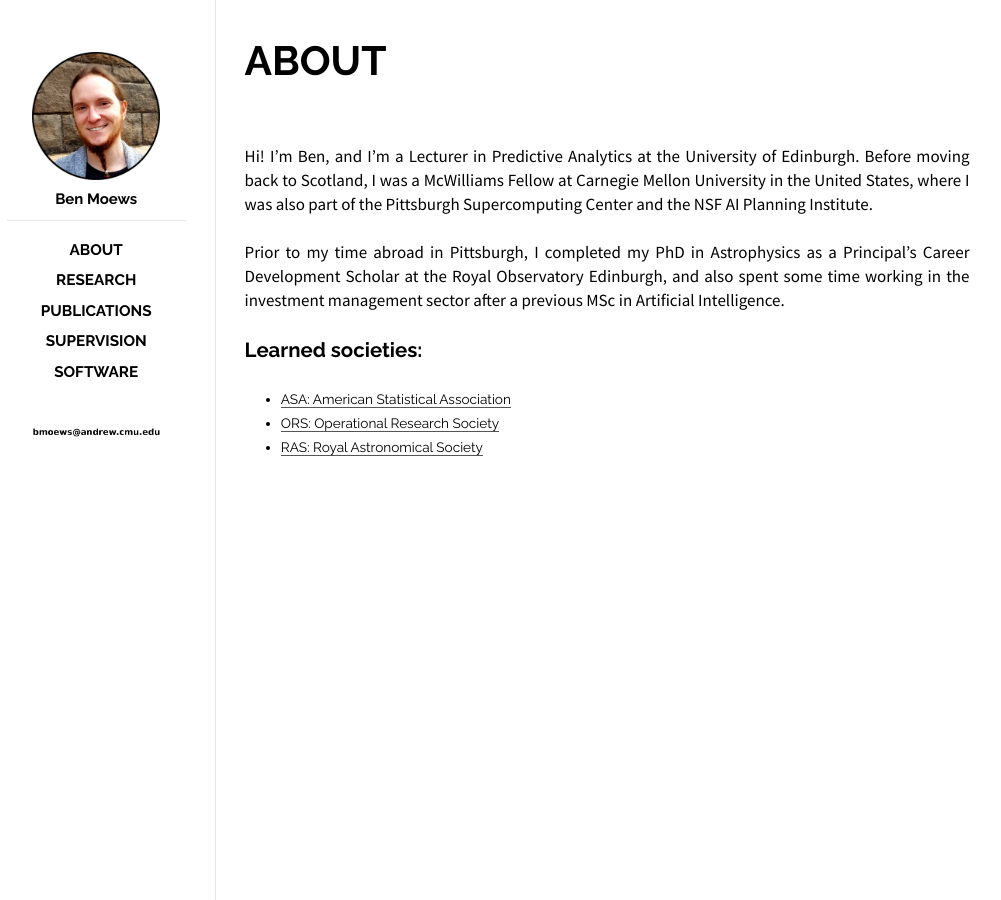
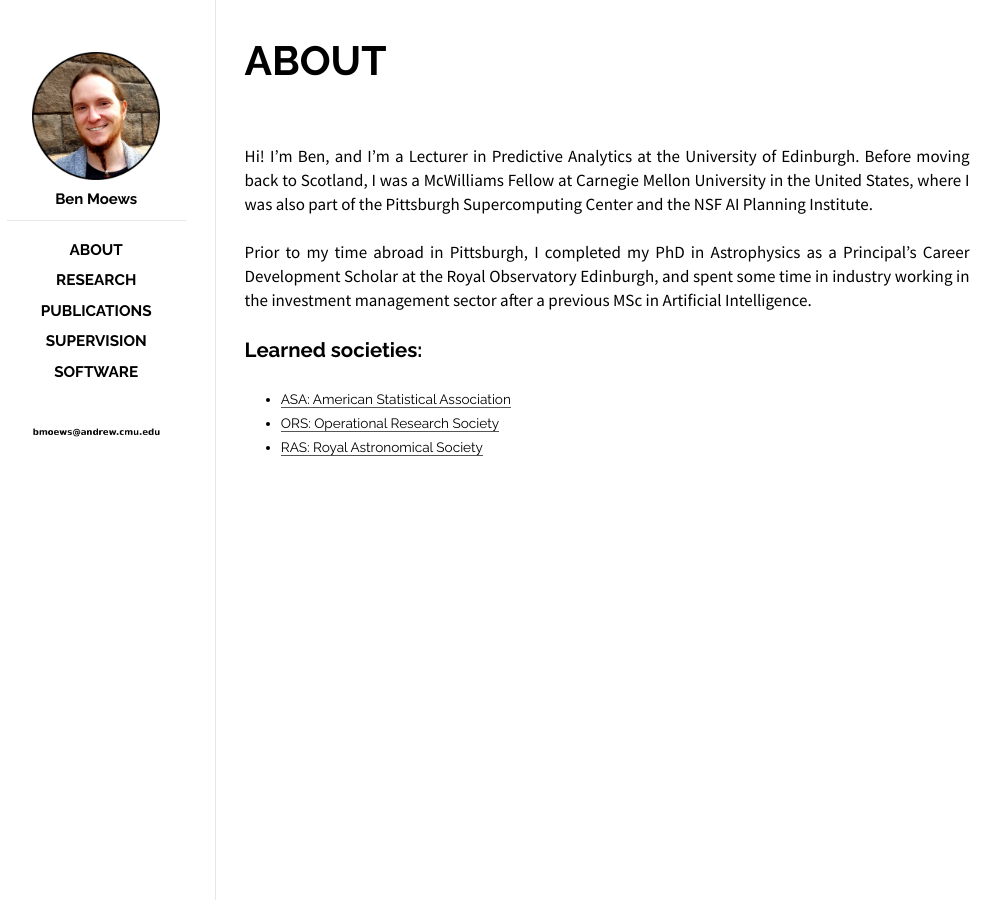
Before and after one commit to moews/moews.github.io, a Jekyll site: the page built from _posts/2017-03-27-about.md, in a window 1280 px wide. Shown: the whole page, without its empty margins (143-1144 px from the left). Built offline with Jekyll 4.4.1, drawn with Linux system fonts in a browser that asks for light colours.

Commit message:
Update 2017-03-27-about.md

```diff
--- a/_posts/2017-03-27-about.md
+++ b/_posts/2017-03-27-about.md
@@ -10,7 +10,7 @@ categories: posts
 
 Hi! I'm Ben, and I'm a Lecturer in Predictive Analytics at the University of Edinburgh. Before moving back to Scotland, I was a McWilliams Fellow at Carnegie Mellon University in the United States, where I was also part of the Pittsburgh Supercomputing Center and the NSF AI Planning Institute.
 
-Prior to my time abroad in Pittsburgh, I completed my PhD in Astrophysics as a Principal's Career Development Scholar at the Royal Observatory Edinburgh, and also spent some time working in the investment management sector after a previous MSc in Artificial Intelligence.
+Prior to my time abroad in Pittsburgh, I completed my PhD in Astrophysics as a Principal's Career Development Scholar at the Royal Observatory Edinburgh, and spent some time in industry working in the investment management sector after a previous MSc in Artificial Intelligence.
 
 <!--Hi! I'm Ben, and I'm a Lecturer in Predictive Analytics at the University of Edinburgh starting in autumn 2022. Before moving back to Scotland, I was a McWilliams Fellow at Carnegie Mellon University in the United States, where I was also part of the Pittsburgh Supercomputing Center and the National Science Foundation's AI Planning Institute. Prior to my time in Pittsburgh, I completed my PhD in Astrophysics as a Principal's Career Development Scholar at the Royal Observatory Edinburgh.-->
 
```
